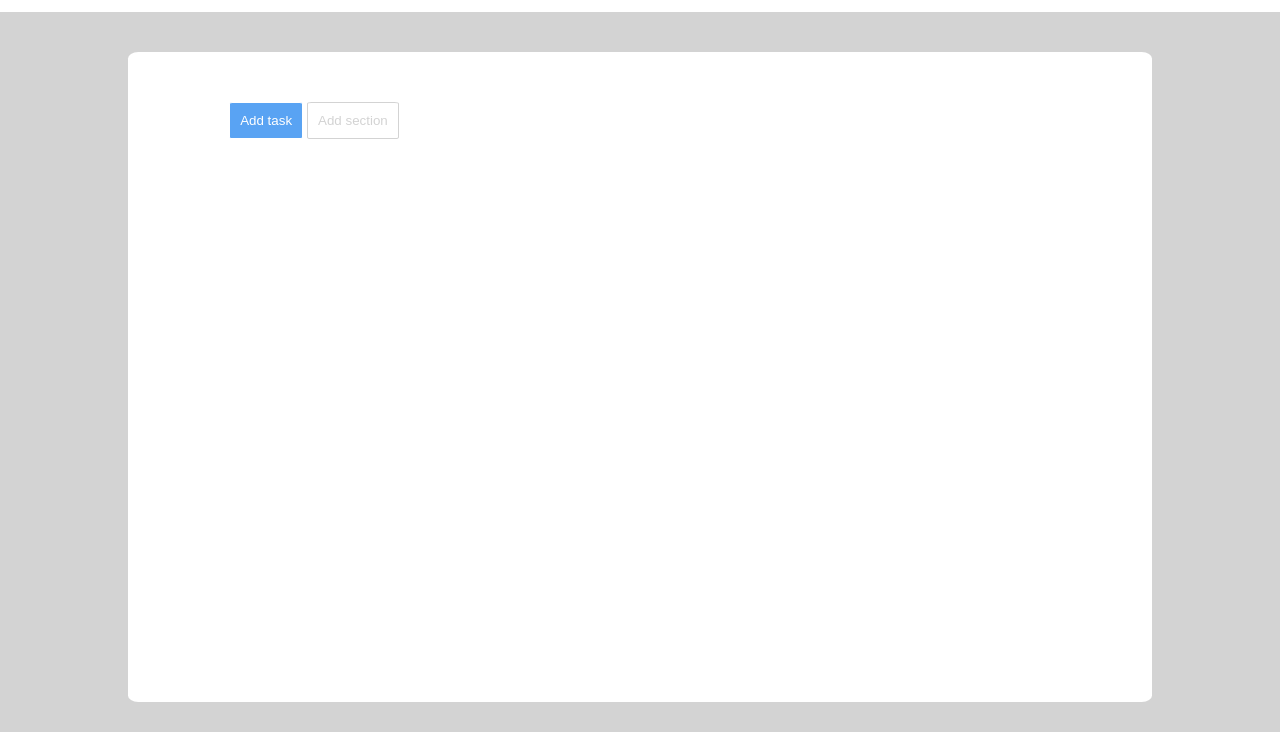
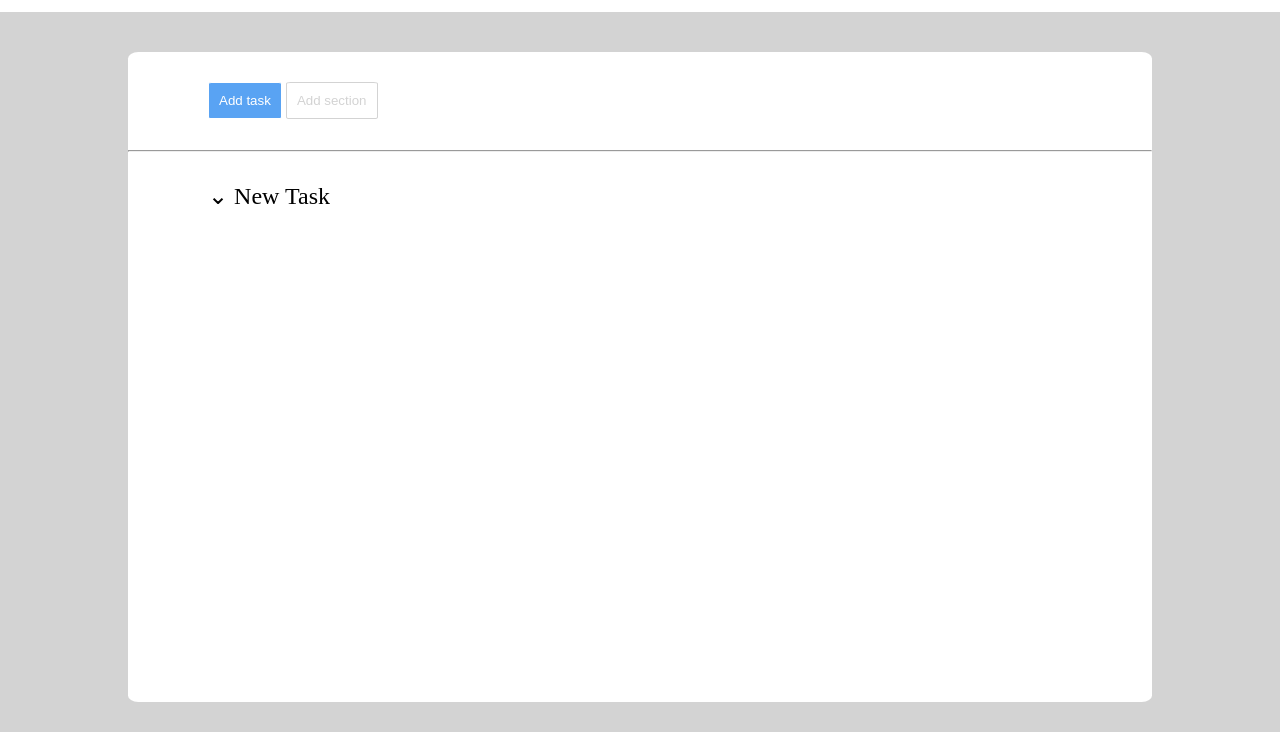
Before and after one commit to Francesca-Dascanio/html-css-toboolist, a plain HTML site: page index.html in a window 1280 px wide. Shown: the part 68-800 px from the top of the page. Drawn offline with Linux system fonts and the light colour scheme.

Commit message:
Aggiunta titolo lista 1

```diff
--- a/css/style.css
+++ b/css/style.css
@@ -36,13 +36,19 @@ body {
     border-radius: 1%;
 }
 
-/* INIZIO DIV INTERNO A MAIN*/
-.button-selection {
-    height: 20%;
-    margin-left: 5%;
-    padding: 50px;
+
+/* DIV INTERNO A MAIN*/
+.left-space {
+    margin-left: 80px;
 }
 
+.button-selection {
+    height: 15%;
+    padding-top: 30px;
+    padding-bottom: 30px;
+}
+
+/* BUTTON*/
 .button {
     padding: 10px;
     border: 1px solid;
@@ -59,3 +65,18 @@ body {
     border-color: lightgray;
     color: lightgray;
 }
+
+
+/* LISTE */
+.container {
+    padding-top: 30px;
+}
+
+.title {
+    font-size: 1.5em;
+    font-style: bold;
+}
+
+.title::before {
+    content: '\2304';
+}
--- a/index.html
+++ b/index.html
@@ -18,7 +18,7 @@
 <!-- Fine header pagina web -->
 
         <main class="box">
-            <header class="button-selection">
+            <header class="button-selection left-space">
                 <button class="button" id="button-1">
                     Add task
                 </button>
@@ -27,6 +27,16 @@
                 </button>
             </header>
 
+            <hr>
+
+            <section>
+                <div class="container left-space">
+                    <div class="title">
+                        New Task
+                    </div>
+                </div>
+            </section>
+
         </main>
     </body>
     </html>
```
